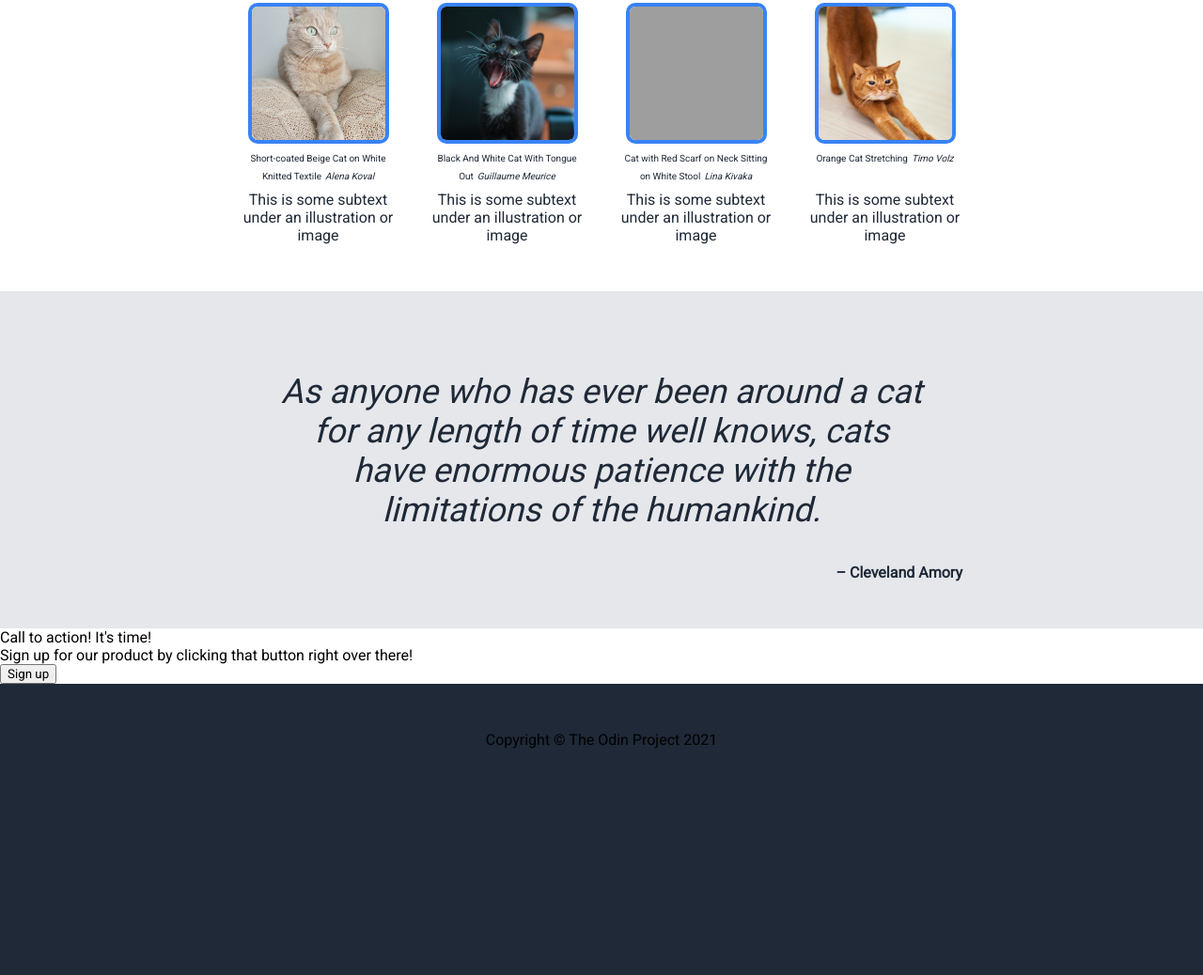
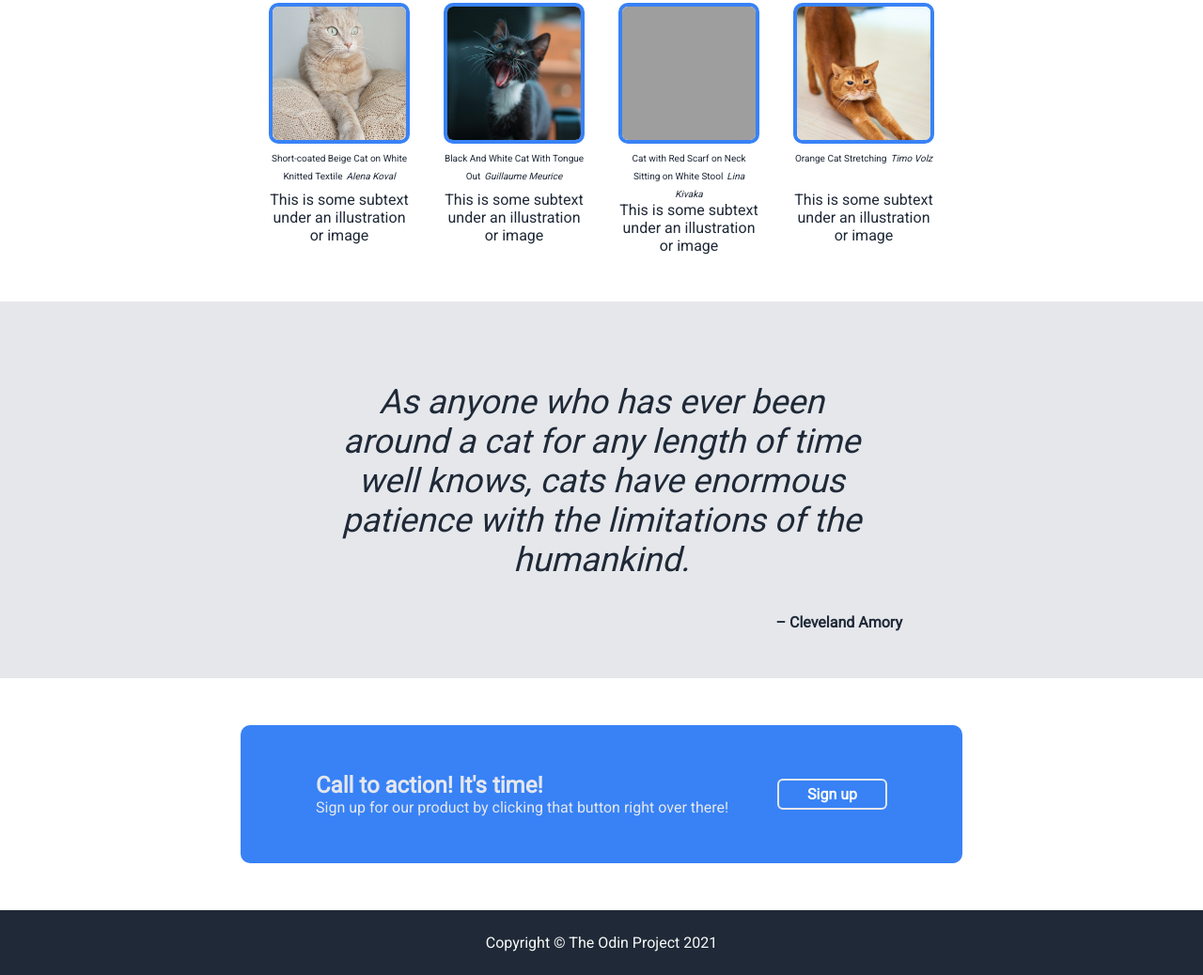
Before and after one commit to yswong122/landing-page, a plain HTML site: page index.html in a window 1280 px wide. Shown: the part 566-1604 px from the top of the page at 94% size. Before the commit the page ends 1413 px from the top, so only its background shows below. Drawn offline with Linux system fonts and the light colour scheme; grey boxes are pictures that could not be loaded.

Commit message:
Complete sign up box and footer section

```diff
--- a/index.html
+++ b/index.html
@@ -94,7 +94,7 @@
                 patience with the limitations of the humankind.</blockquote>
             <figcaption>– Cleveland Amory</figcaption>
         </section>
-        <section class="sign-up-container">
+        <section class="sign-up-box-container">
             <div class="sign-up-box">
                 <div class="sign-up-text">
                     <div class="sign-up-title">
--- a/style.css
+++ b/style.css
@@ -91,10 +91,9 @@ main {
 }
 
 .main-content,
-.quote-container,
-footer {
+.quote-container {
     text-align: center;
-    padding: 50px 20vw;
+    padding: 50px 25vw;
 }
 
 .main-title {
@@ -149,3 +148,42 @@ blockquote {
     font-weight: bolder;
     text-align: right;
 }
+
+.sign-up-box-container {
+    padding: 50px 20vw;
+}
+
+.sign-up-box {
+    width: 100%;
+    margin: 0 auto;
+    box-sizing: border-box;
+    background-color: #3882F6;
+    padding: 50px 80px;
+    border-radius: 10px;
+    color: #E5E7EB;
+    display: flex;
+    justify-content: space-between;
+    align-items: center;
+}
+
+.sign-up-title {
+    font-weight: bold;
+    font-size: 24px;
+}
+
+.sign-up-button {
+    padding: 5px 30px;
+    border: 2px solid #E5E7EB;
+    border-radius: 6px;
+    background-color: #3882F6;
+    font-weight: bold;
+    color: #F9FAF8;
+    font-size: 16px;
+    box-sizing: border-box;
+}
+
+footer {
+    text-align: center;
+    padding: 25px 20vw;
+    color: #F9FAF8;
+}
```
